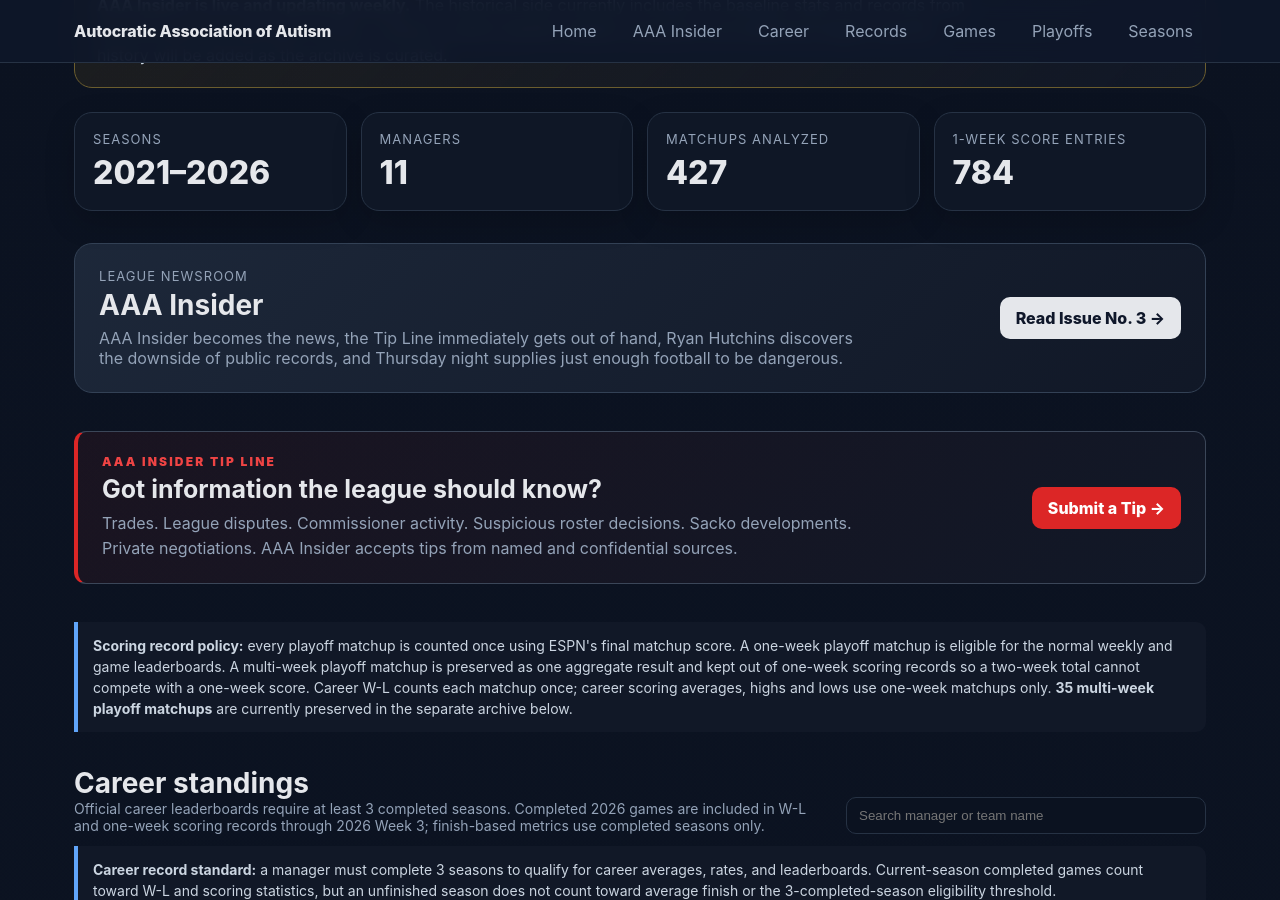
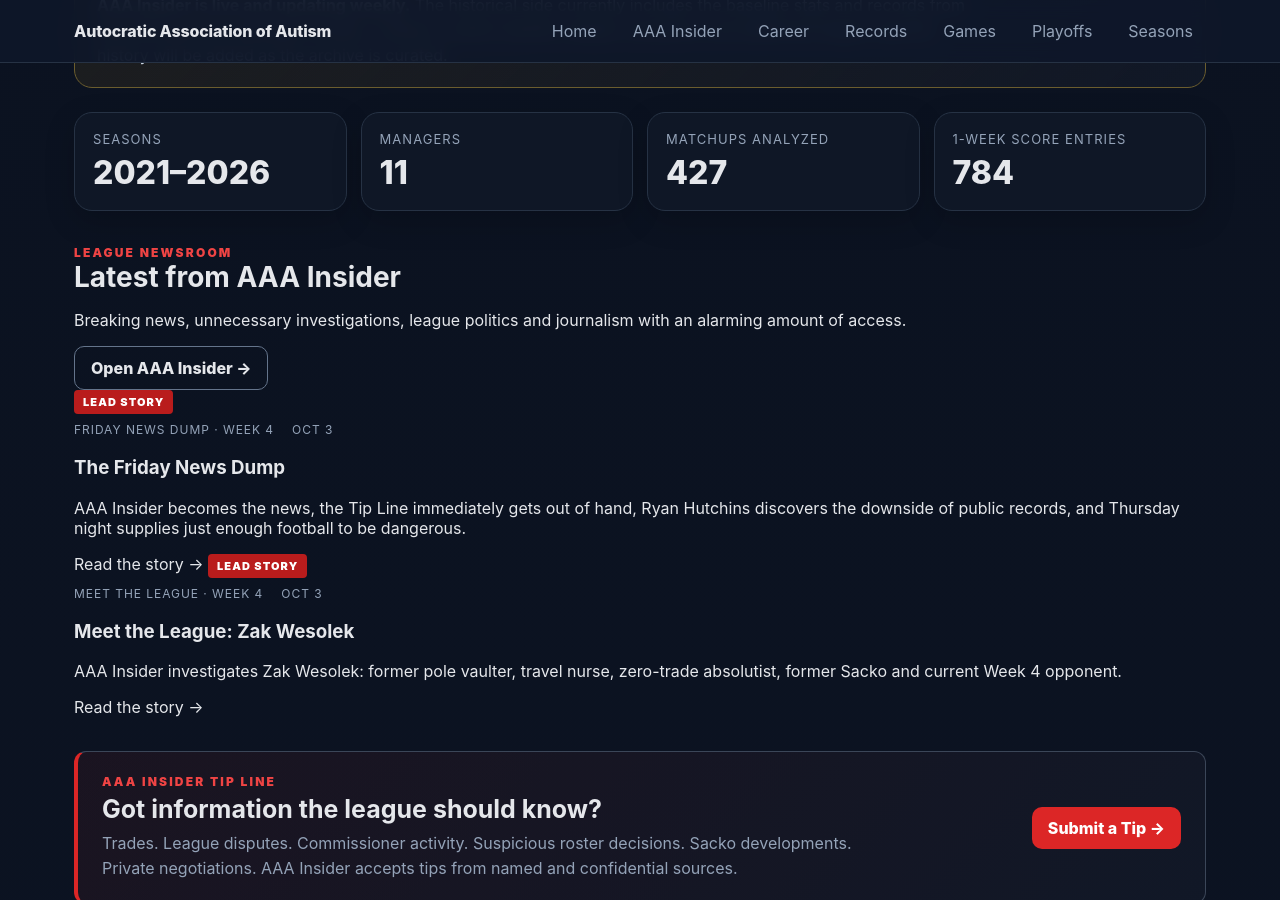
Before and after one commit to Autocratic-Association-of-Autism/AAA-Fantasy, a Jekyll site: the page built from index.html, in a window 1280 px wide and 900 px high, scrolled down 387 px. Built offline with Jekyll 4.4.1, drawn with Linux system fonts in a browser that asks for light colours.

Commit message:
Feature latest AAA Insider stories on homepage

```diff
--- a/index.html
+++ b/index.html
@@ -37,14 +37,30 @@
 </div>
 
 {% assign issues = site.ledger | where_exp: "item", "item.draft != true" | sort: "date" | reverse %}
-{% assign latest = issues | first %}
-<section class="ledger-promo">
-  <div>
-    <div class="label">League newsroom</div>
-    <h2>AAA Insider</h2>
-    <p>{% if latest %}{{ latest.summary }}{% else %}Draft audits, weekly recaps, lineup crimes, trade reviews, awards, and investigations nobody requested.{% endif %}</p>
+<section class="home-insider-latest">
+  <div class="home-insider-heading">
+    <div>
+      <div class="insider-kicker">League newsroom</div>
+      <h2>Latest from AAA Insider</h2>
+      <p>Breaking news, unnecessary investigations, league politics and journalism with an alarming amount of access.</p>
+    </div>
+    <a class="button button-outline" href="{{ '/ledger.html' | relative_url }}">Open AAA Insider →</a>
   </div>
-  {% if latest %}<a class="button" href="{{ latest.url | relative_url }}">Read Issue No. {{ latest.issue_number }} →</a>{% else %}<a class="button" href="{{ '/ledger.html' | relative_url }}">Open AAA Insider →</a>{% endif %}
+
+  <div class="home-story-grid">
+    {% for issue in issues limit:2 %}
+    <a class="home-story-card home-story-lead" href="{{ issue.url | relative_url }}">
+      <div class="insider-tag">Lead Story</div>
+      <div class="issue-meta">
+        <span>{% if issue.article_type %}{{ issue.article_type }}{% else %}Issue No. {{ issue.issue_number }}{% endif %}</span>
+        <span>{{ issue.date | date: "%b %-d" }}</span>
+      </div>
+      <h3>{{ issue.title }}</h3>
+      <p>{{ issue.summary }}</p>
+      <span class="home-story-link">Read the story →</span>
+    </a>
+    {% endfor %}
+  </div>
 </section>
 
 <section class="home-tip-promo">
```
